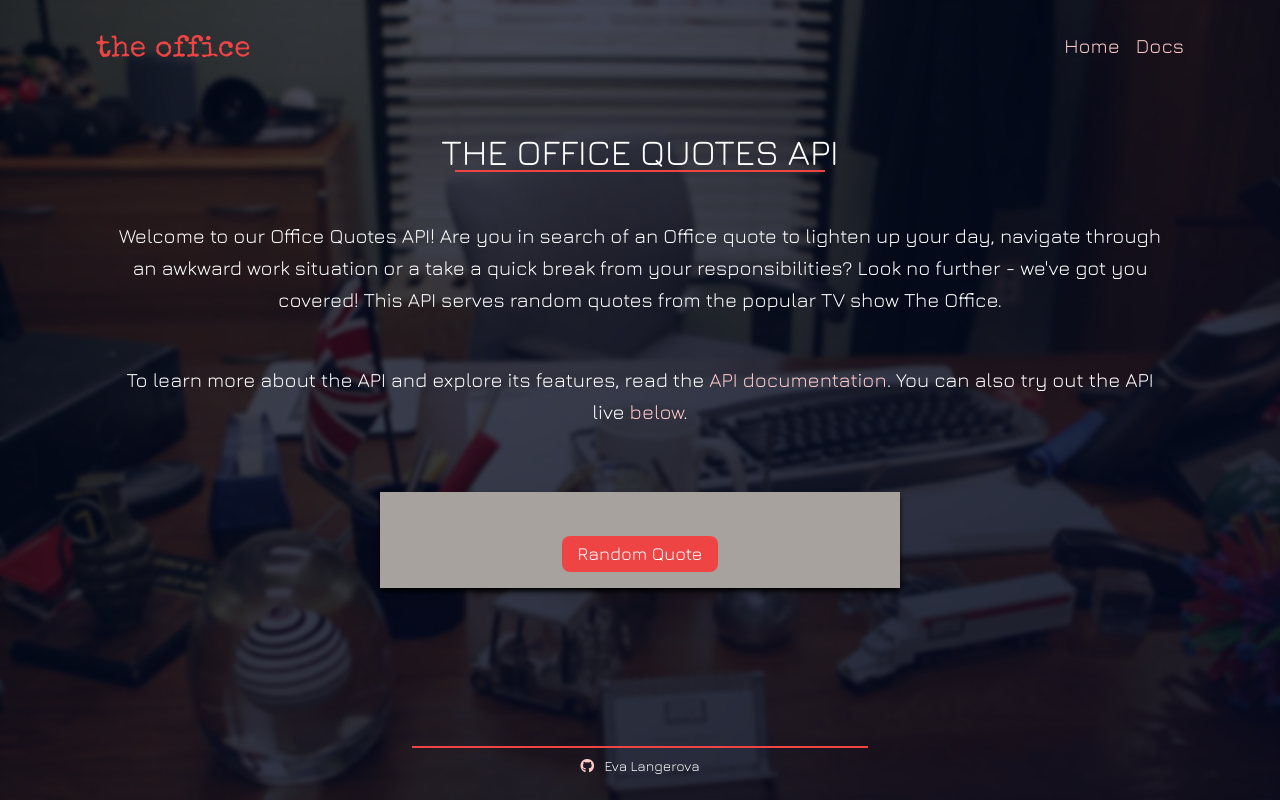
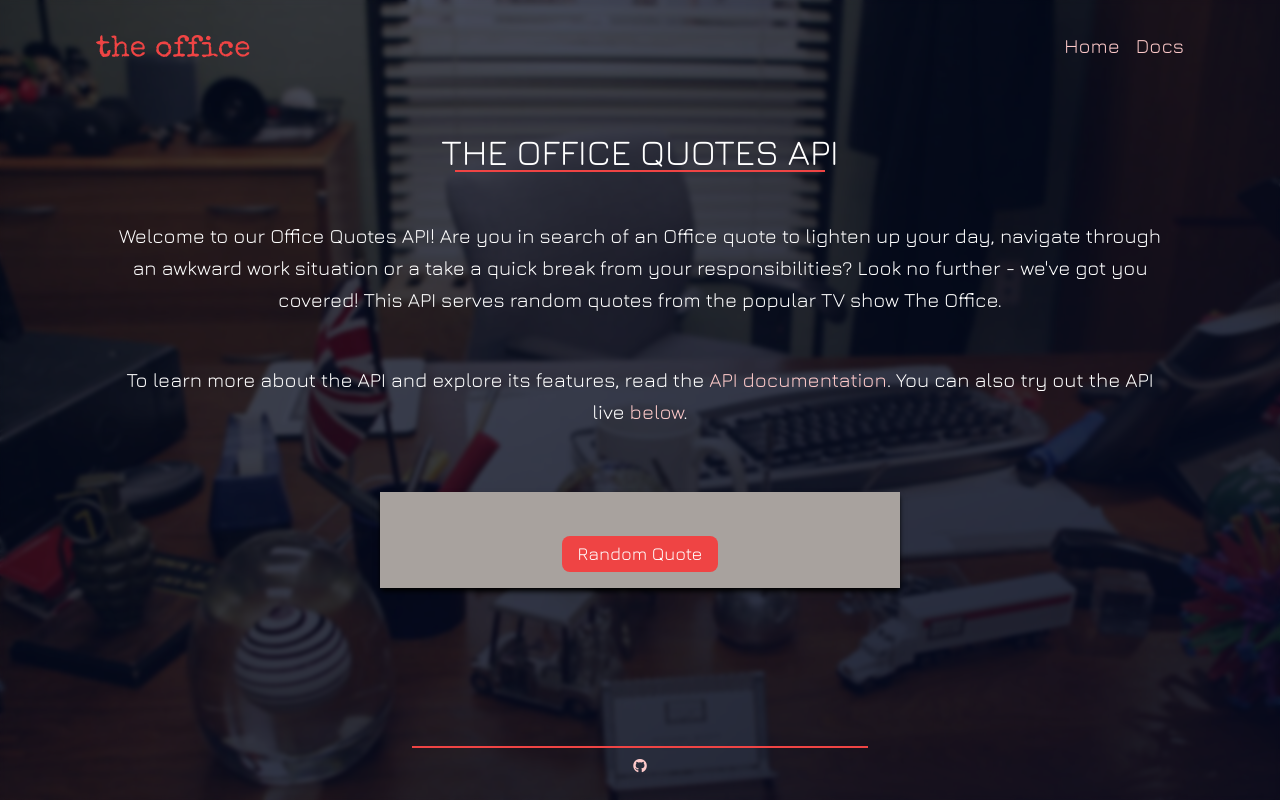
Before and after one commit to eva-lng/the-office-quotes-api, a website: page public/index.html in a window 1280 px wide. Drawn offline with nearby package versions, Linux system fonts and the light colour scheme; no server answers.

Commit message:
updated index footer

```diff
--- a/public/index.html
+++ b/public/index.html
@@ -46,8 +46,6 @@
         <span class="w-[80%] max-w-[456px] h-0.5 bg-red-500"></span>
         <div class="mt-2 text-xs sm:text-sm">
             <a href="https://github.com/eva-lng/" class="link"><i class="fa-brands fa-github"></i></a>
-                &nbsp;
-            <span>Eva Langerova</span>
         </div>
     </footer>
 
```
